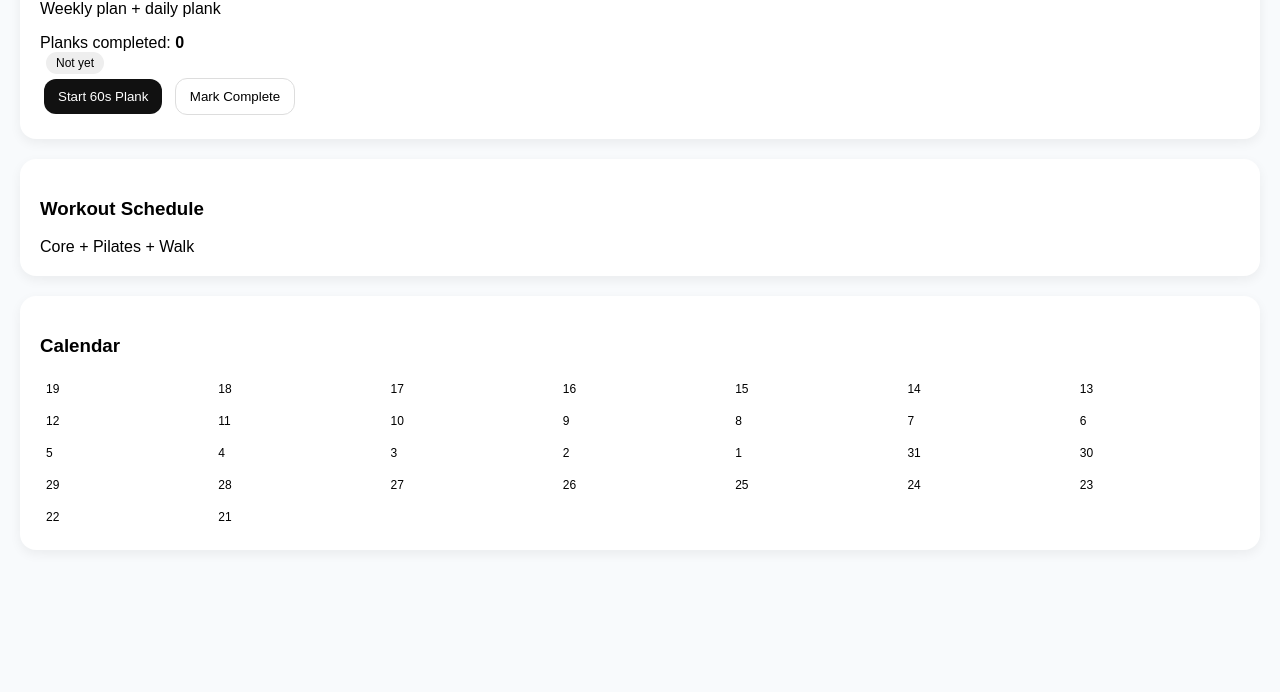
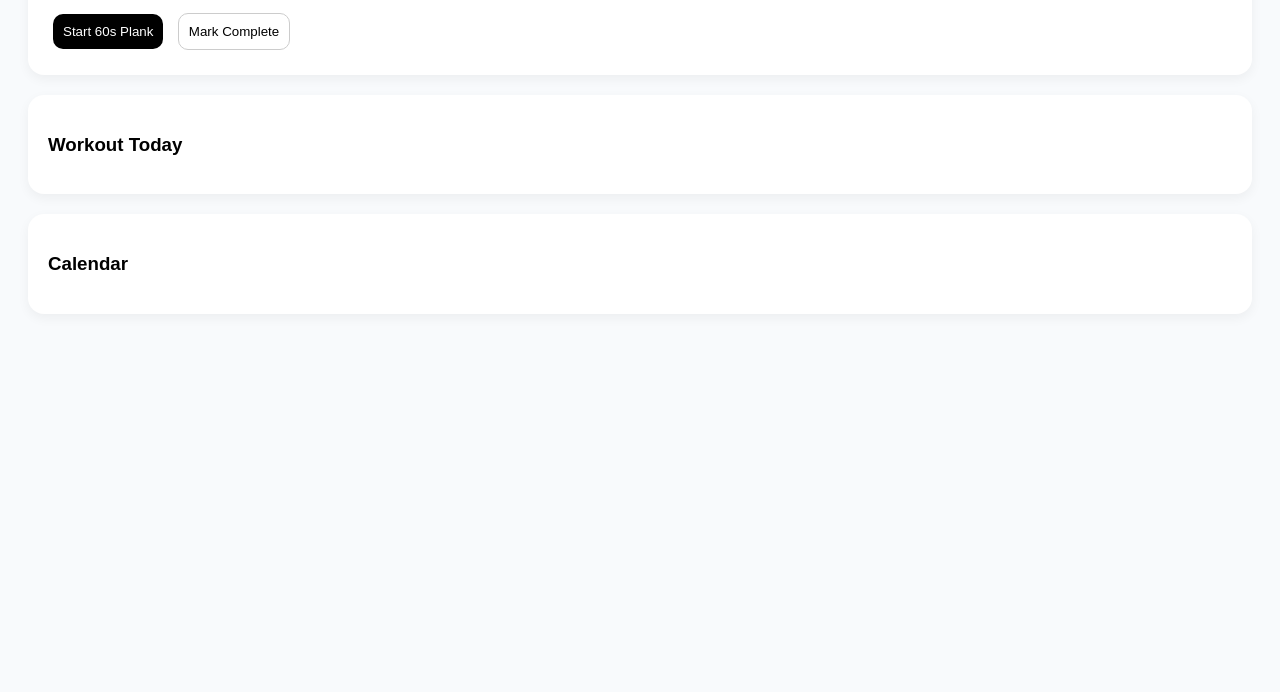
Before and after one commit to rockchick-cloud/fitness-tracker, a plain HTML site: page index.html in a window 1280 px wide. Shown: the part 108-800 px from the top of the page. Drawn offline with Linux system fonts and the light colour scheme.

Commit message:
Update index.html

```diff
--- a/index.html
+++ b/index.html
@@ -6,49 +6,15 @@
 <title>Fitness Tracker</title>
 
 <style>
-body {
-  font-family: Arial, sans-serif;
-  background: #f8fafc;
-  margin: 0;
-  padding: 20px;
-}
-.card {
-  background: white;
-  border-radius: 16px;
-  padding: 20px;
-  margin-bottom: 20px;
-  box-shadow: 0 4px 12px rgba(0,0,0,0.06);
-}
-button {
-  padding: 10px 14px;
-  border-radius: 12px;
-  border: none;
-  cursor: pointer;
-  margin: 4px;
-}
-.primary { background:#111; color:white; }
-.outline { background:white; border:1px solid #ddd; }
-.badge {
-  display:inline-block;
-  padding:4px 10px;
-  border-radius:20px;
-  background:#eee;
-  font-size:12px;
-  margin-left:6px;
-}
-.grid {
-  display:grid;
-  grid-template-columns: repeat(7,1fr);
-  gap:6px;
-}
-.day {
-  background:white;
-  border-radius:10px;
-  padding:6px;
-  font-size:12px;
-  cursor:pointer;
-}
-.done { background:#d1fae5; }
+body {font-family: Arial; background:#f8fafc; padding:20px;}
+.card {background:white;padding:20px;margin-bottom:20px;border-radius:16px;box-shadow:0 4px 12px rgba(0,0,0,.05);}
+button {padding:10px;border-radius:10px;border:none;margin:5px;cursor:pointer;}
+.primary {background:black;color:white;}
+.outline {background:white;border:1px solid #ccc;}
+.badge {background:#eee;padding:4px 8px;border-radius:20px;font-size:12px;margin-left:5px;}
+.grid {display:grid;grid-template-columns:repeat(7,1fr);gap:6px;}
+.day {padding:6px;background:white;border-radius:8px;cursor:pointer;text-align:center;}
+.done {background:#bbf7d0;}
 </style>
 </head>
 
@@ -56,17 +22,14 @@ button {
 
 <div class="card">
 <h2>Fitness Tracker</h2>
-<p>Weekly plan + daily plank</p>
-
 <div id="streak"></div>
-<div id="plankStatus"></div>
-
+<div id="today"></div>
 <button class="primary" onclick="startPlank()">Start 60s Plank</button>
 <button class="outline" onclick="markPlank()">Mark Complete</button>
 </div>
 
 <div class="card">
-<h3>Workout Schedule</h3>
+<h3>Workout Today</h3>
 <div id="schedule"></div>
 </div>
 
@@ -76,6 +39,7 @@ button {
 </div>
 
 <script>
+
 let plankDone = JSON.parse(localStorage.getItem("plankDone") || "[]");
 let workouts = JSON.parse(localStorage.getItem("workouts") || "{}");
 
@@ -90,13 +54,16 @@ const WEEK = {
 };
 
 function todayISO(){
- const d=new Date();
- return d.toISOString().slice(0,10);
+ return new Date().toISOString().slice(0,10);
 }
 
 function save(){
  localStorage.setItem("plankDone", JSON.stringify(plankDone));
  localStorage.setItem("workouts", JSON.stringify(workouts));
+}
+
+function startPlank(){
+ alert("Hold plank for 60 seconds 💪");
 }
 
 function markPlank(){
@@ -107,49 +74,30 @@ function markPlank(){
   render();
  }
 }
-function startPlank(){
- alert("Hold plank for 60 seconds 💪");
-}
 
 function toggleWorkout(date){
- workouts[date] = !workouts[date];
+ workouts[date]=!workouts[date];
  save();
  render();
 }
 
 function render(){
- const streak = plankDone.length;
- document.getElementById("streak").innerHTML =
-   "Planks completed: <b>"+streak+"</b>";
 
- const today = todayISO();
- document.getElementById("plankStatus").innerHTML =
+ const today=todayISO();
+
+ document.getElementById("streak").innerHTML=
+ "Planks completed: <b>"+plankDone.length+"</b>";
+
+ document.getElementById("today").innerHTML=
  plankDone.includes(today)
  ? "<span class='badge'>Done today</span>"
  : "<span class='badge'>Not yet</span>";
 
- // schedule
- const day = new Date().getDay();
- document.getElementById("schedule").innerHTML =
-   WEEK[day];
+ document.getElementById("schedule").innerHTML=
+ WEEK[new Date().getDay()];
 
- // calendar
- const cal = document.getElementById("calendar");
+ const cal=document.getElementById("calendar");
  cal.innerHTML="";
+
  for(let i=0;i<30;i++){
-   const d=new Date();
-   d.setDate(d.getDate()-i);
-   const iso=d.toISOString().slice(0,10);
-   const div=document.createElement("div");
-   div.className="day "+(workouts[iso]?"done":"");
-   div.innerHTML=d.getDate();
-   div.onclick=()=>toggleWorkout(iso);
-   cal.appendChild(div);
- }
-}
-
-render();
-</script>
-
-</body>
-</html>
+  const d=new Date()
```
Lines whose indentation alone changed are shown as unchanged.
